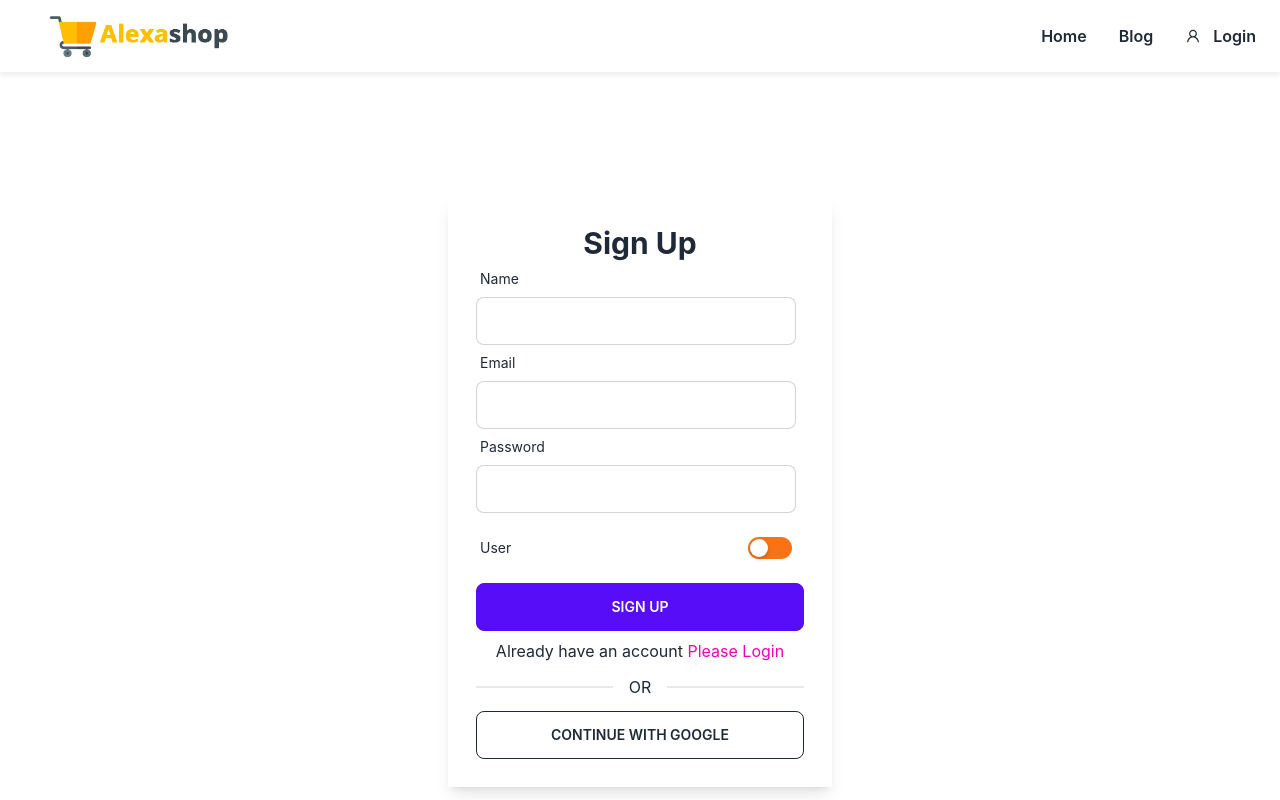
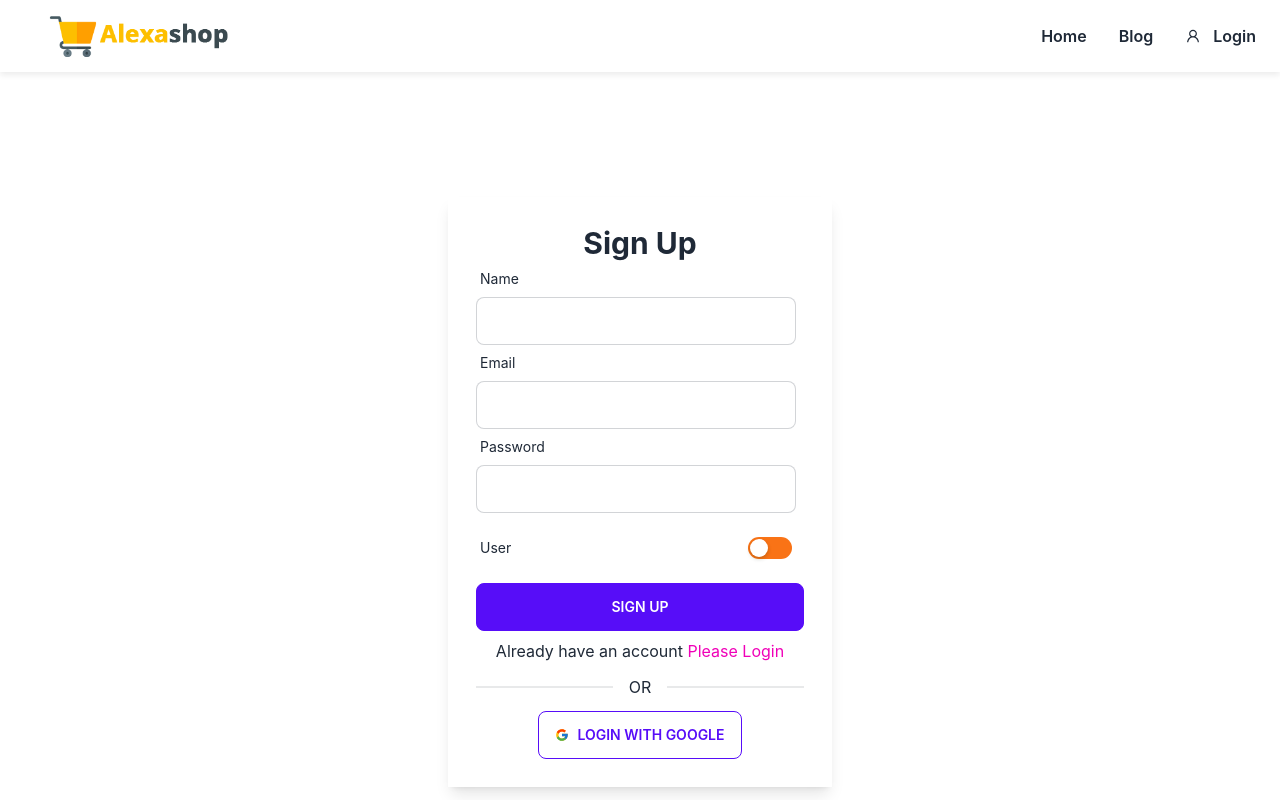
Before and after one commit to Tasfiajahantania/my-resale-product-client, a React (Create React App) app: page /signUp in a window 1280 px wide. Shown: the top 800 px of the page. Built offline with nearby package versions, Linux system fonts and the light colour scheme; no server answers.

Commit message:
my 17th commit

```diff
--- a/src/Pages/Home/Components/LatestProduct/LatestProduct.js
+++ b/src/Pages/Home/Components/LatestProduct/LatestProduct.js
@@ -25,7 +25,7 @@ const LatestProduct = () => {
                 !loader && <div div class="mb-12 md:mb-14 xl:mb-16 rounded-md pt-5 md:pt-6 lg:pt-7 pb-5 lg:pb-7 px-4" >
                     <div class="flex justify-center items-center flex-wrap mb-5 md:mb-6">
                         <div class="flex items-center justify-center -mt-2 mb-0">
-                            <h3 class="text-center  font-bold text-heading">Latest 3 Product</h3>
+                            <h3 class="text-center  font-bold text-heading text-3xl">Latest 3 Product</h3>
                         </div>
                     </div>
                     <div class="grid grid-cols-2 sm:grid-cols-2 md:grid-cols-3 lg:grid-cols-4 2xl:grid-cols-5 gap-x-3 md:gap-x-5 xl:gap-x-7 gap-y-4 lg:gap-y-5 xl:gap-y-6 2xl:gap-y-8">
--- a/src/Pages/SignUp/SignUp.js
+++ b/src/Pages/SignUp/SignUp.js
@@ -4,6 +4,7 @@ import { useForm } from "react-hook-form";
 import toast from "react-hot-toast";
 import { Link, useNavigate } from "react-router-dom";
 import { AuthContext } from "../../contexts/AuthProvider";
+import SocialLogin from "../SocialLogin/SocialLogin";
 const SignUp = () => {
     const {
         register,
@@ -135,7 +136,7 @@ const SignUp = () => {
                     </Link>
                 </p>
                 <div className="divider">OR</div>
-                <button className="btn btn-outline w-full">CONTINUE WITH GOOGLE</button>
+                <SocialLogin></SocialLogin>
             </div>
         </div>
     );
```
Also changed, not shown: 1 other file (tests, documents, lock files or other folders).
